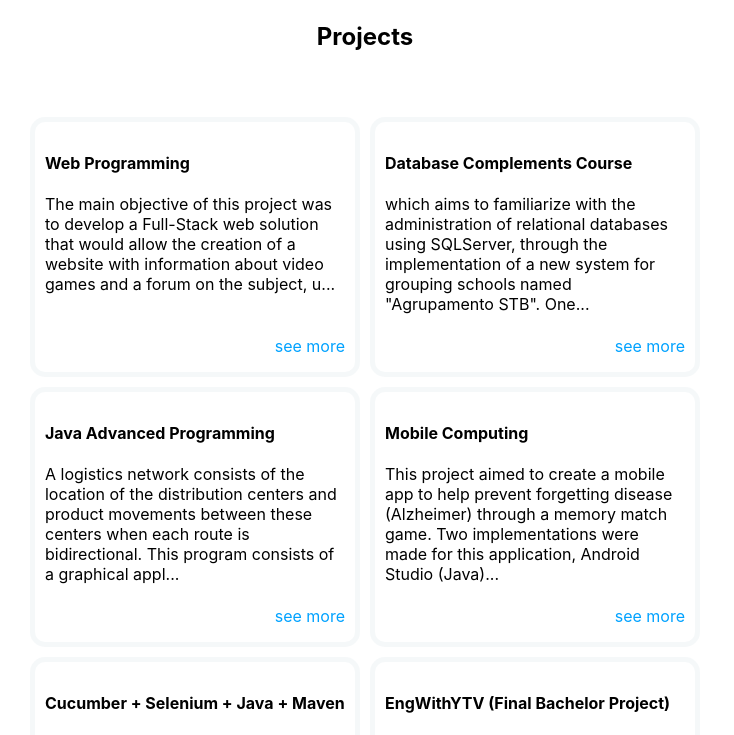
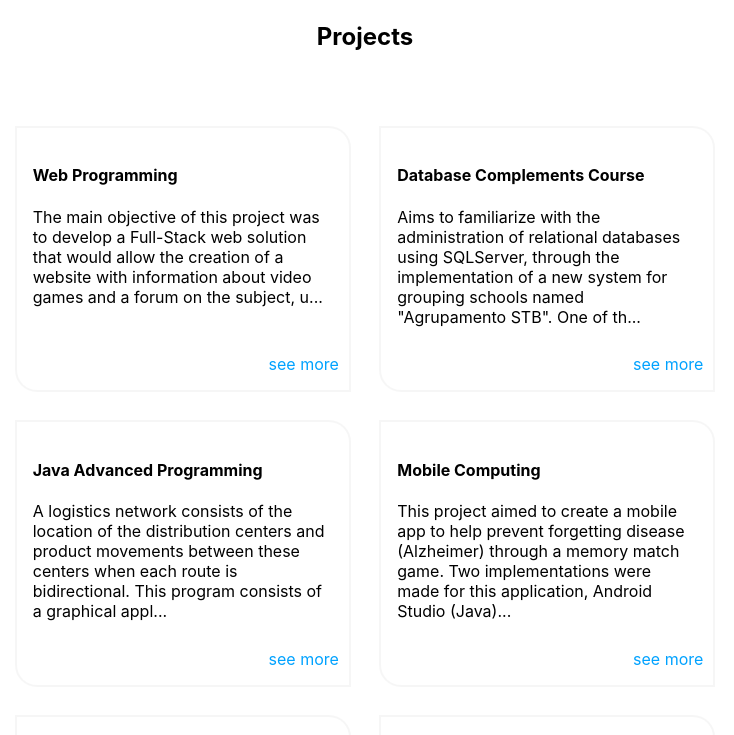
Before and after one commit to calasCosta/ncc-portfolio, a React (Create React App) app in the folder ncc-portfolio/: page / in a window 1280 px wide. Shown: the part 2340-3075 px from the top of the page, without its empty margins (275-1009 px from the left). Built offline with nearby package versions, Linux system fonts and the light colour scheme.

Commit message:
improve projects section (upper version)

```diff
--- a/ncc-portfolio/src/App.scss
+++ b/ncc-portfolio/src/App.scss
@@ -135,17 +135,14 @@ section {
     width: 100%;
     height: 100%;
     box-shadow: 0 0 5px 0 rgb(235, 235, 235);
-    border-radius: 0 20px 0 20px;
+    border-radius: 0 20px;
     display: flex;
     justify-content: center;
     align-items: center;
     padding: 2%;
   }
 
-  .experience:hover {
-    transition: 0.6s;
-    box-shadow: 0 0 0 10px rgba(3, 115, 138, 0.339);
-  }
+
 
   .projectsDiv{
     text-align: center;
@@ -155,10 +152,11 @@ section {
       padding: 10px;
       display: inline-block;
       vertical-align: top;
-      box-shadow: 0 0 0 5px rgba(226, 234, 236, 0.339);
-      border-radius: 10px;
-      margin: 10px;
+      box-shadow: 0 0 0 2px rgba(229, 229, 229, 0.339);
+      border-radius: 0 20px;
+      margin: 2%;
       position: relative;
+      padding: 2%;
     }
 
     .seeMore{
@@ -171,6 +169,12 @@ section {
 
     .seeMore:hover{
       cursor: pointer;
+      opacity: 0.5;
     }
   }
+
+  .experience:hover, .project:hover {
+    transition: 0.6s;
+    box-shadow: 0 0 0 6px rgba(3, 115, 138, 0.623);
+  }
 }
--- a/ncc-portfolio/src/components/ProjectDataSet.js
+++ b/ncc-portfolio/src/components/ProjectDataSet.js
@@ -9,7 +9,7 @@ const dataSet = [
     },
     {
         title: "Database Complements Course",
-        description: `which aims to familiarize with the administration of relational
+        description: `Aims to familiarize with the administration of relational
         databases using SQLServer, through the implementation of a new system for grouping schools named "Agrupamento STB".
         One of the measures adopted by the group is to develop a new information system that allows it to manage, in an integrated way,
         the entire process of launching grades of the different schools in the grouping, as well as allowing students and guardians to
@@ -35,7 +35,7 @@ const dataSet = [
     },
     {
         title: "Cucumber + Selenium + Java + Maven",
-        description: `the objective of this task was to acquire knowledge concerning the performance of automated tests of
+        description: `The objective of this task was to acquire knowledge concerning the performance of automated tests of
         web applications, through the search and implementation of solutions for several possible scenarios while using a website.`,
     },
     {
```
